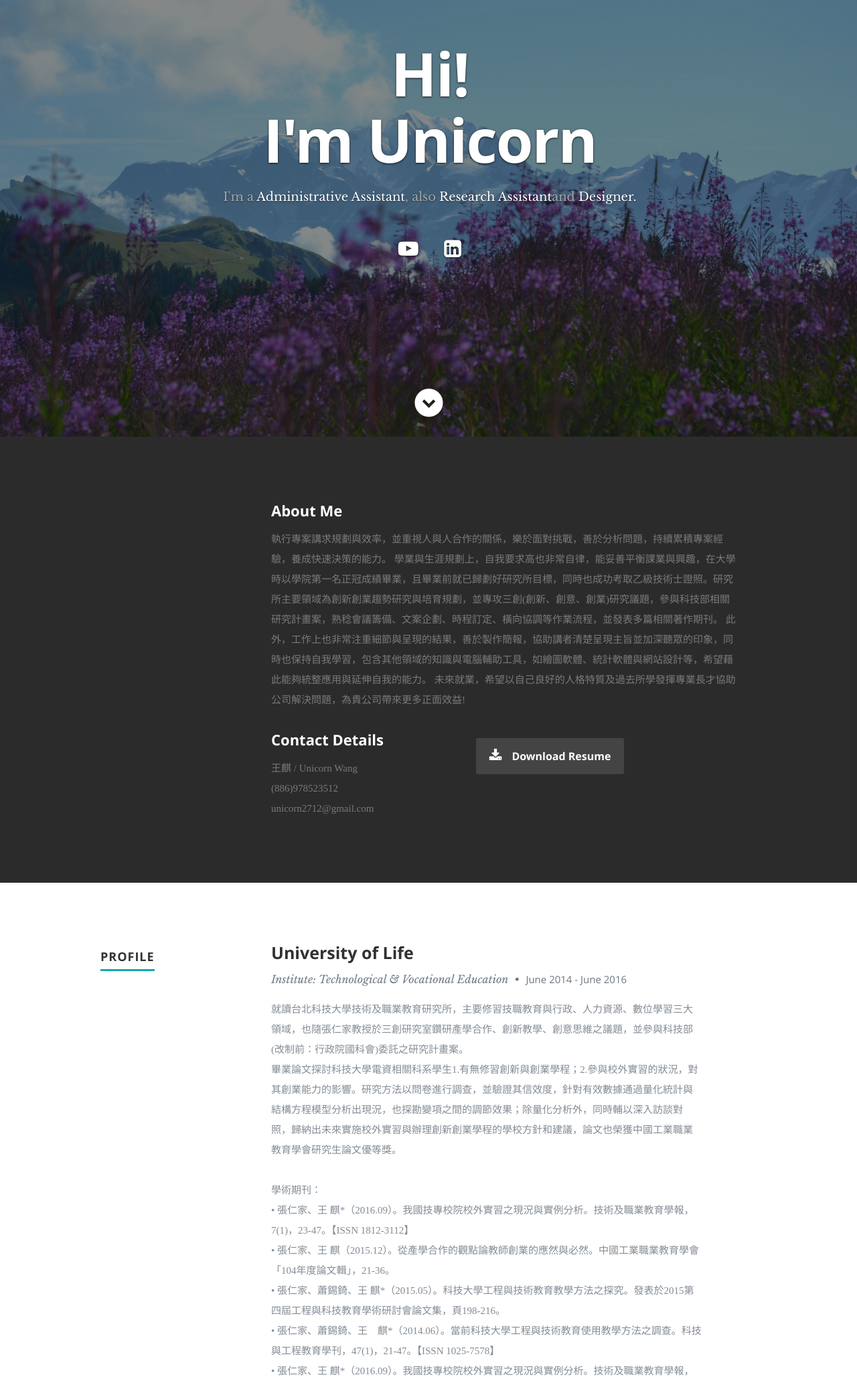
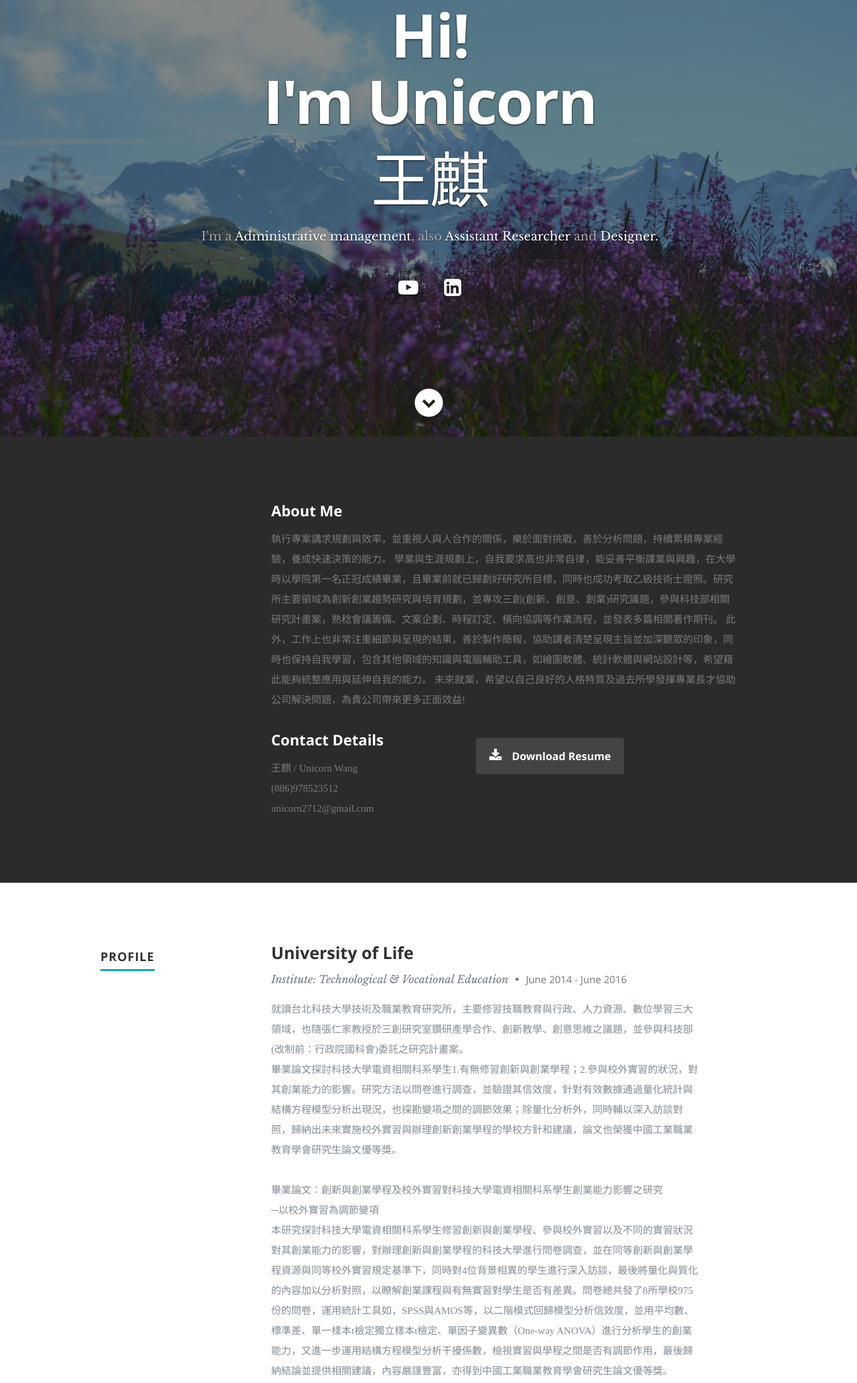
Before and after one commit to unicorn2712/unicorn2712.github.io, a plain HTML site: page index.html in a window 1280 px wide. Shown: the part 148-2213 px from the top of the page at 67% size. Drawn offline with nearby package versions, Linux system fonts and the light colour scheme.

Commit message:
update thesis

```diff
--- a/index.html
+++ b/index.html
@@ -56,8 +56,10 @@
 
       <div class="row banner">
          <div class="banner-text">
-            <h1 class="responsive-headline">Hi! <br>I'm Unicorn</h1>
-            <h3>I'm a <span>Administrative Assistant</span>, also <span> Research Assistant</span>and <span> Designer.</span> <!--  Let's <a class="smoothscroll" href="#about">Scrolling</a>
+
+            <h1 class="responsive-headline">Hi! <br>I'm Unicorn<h1>王麒</h1></h1>
+            <h3>I'm a <span>Administrative management</span>, also <span> Assistant Researcher </span>and <span> Designer.</span> <!--  Let's <a class="smoothscroll" href="#about">Scrolling</a>
+
             and learn more <a class="smoothscroll" href="#about">about me</a>.</h3> -->
             <hr />
             <ul class="social">
@@ -150,6 +152,13 @@
                   <p tkey="institute">
                    就讀台北科技大學技術及職業教育研究所，主要修習技職教育與行政、人力資源、數位學習三大領域，也隨張仁家教授於三創研究室鑽研產學合作、創新教學、創意思維之議題，並參與科技部(改制前：行政院國科會)委託之研究計畫案。<br>
                    畢業論文探討科技大學電資相關科系學生1.有無修習創新與創業學程；2.參與校外實習的狀況，對其創業能力的影響。研究方法以問卷進行調查，並驗證其信效度，針對有效數據通過量化統計與結構方程模型分析出現況，也探勘變項之間的調節效果；除量化分析外，同時輔以深入訪談對照，歸納出未來實施校外實習與辦理創新創業學程的學校方針和建議，論文也榮獲中國工業職業教育學會研究生論文優等獎。
+
+                  </p>
+                  <p tkey="thesis">
+                  <span>畢業論文</span>：創新與創業學程及校外實習對科技大學電資相關科系學生創業能力影響之研究
+                  <br>─以校外實習為調節變項<br>
+                  本研究探討科技大學電資相關科系學生修習創新與創業學程、參與校外實習以及不同的實習狀況對其創業能力的影響，對辦理創新與創業學程的科技大學進行問卷調查，並在同等創新與創業學程資源與同等校外實習規定基準下，同時對4位背景相異的學生進行深入訪談，最後將量化與質化的內容加以分析對照，以瞭解創業課程與有無實習對學生是否有差異。問卷總共發了8所學校975份的問卷，運用統計工具如，SPSS與AMOS等，以二階模式回歸模型分析信效度，並用平均數、標準差、單一樣本t檢定獨立樣本t檢定、單因子變異數（One-way ANOVA）進行分析學生的創業能力，又進一步運用結構方程模型分析干擾係數，檢視實習與學程之間是否有調節作用，最後歸納結論並提供相關建議，內容嚴謹豐富，亦得到中國工業職業教育學會研究生論文優等獎。
+
 
                   </p>
                   <p tkey="instituteAwards">
```
Also changed, not shown: 1 other file.
